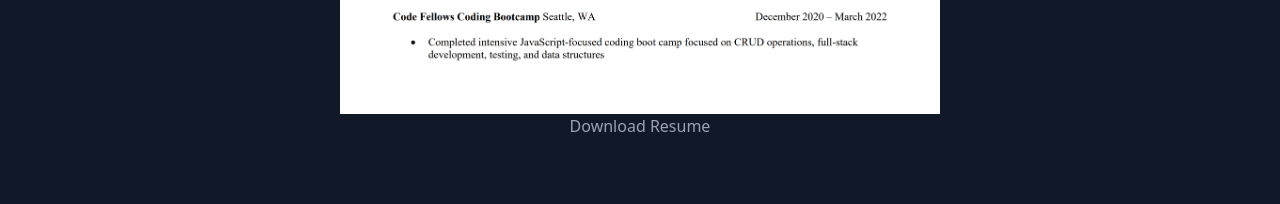
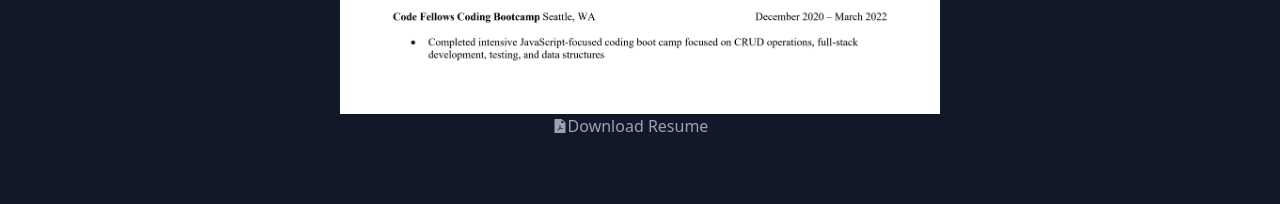
Before and after one commit to jamiguel23/my-portfolio, a React (Create React App) app: page / in a window 1280 px wide. Shown: the part 3524-3728 px from the top of the page. Built offline with nearby package versions, Linux system fonts and the light colour scheme.

Commit message:
added pdf icon

```diff
--- a/src/components/Skills.js
+++ b/src/components/Skills.js
@@ -1,6 +1,7 @@
 import { BadgeCheckIcon, ChipIcon } from "@heroicons/react/solid";
 import React from "react";
 import { skills } from "../data";
+import { AiFillFilePdf } from "react-icons/ai";
 
 export default function Skills() {
   return (
@@ -32,7 +33,7 @@ export default function Skills() {
 
         <div className="flex flex-col items-center">
 
-        <img
+          <img
             className="object-scale-down h-50 w-100"
             alt="hero"
             src="./resume.png"
@@ -40,7 +41,11 @@ export default function Skills() {
             height="800"
           />
 
-          <a href="./Matt_Miguel.pdf" download="">Download Resume</a>
+          <div className="flex flex-wrap mr-5 hover:text-white items-center">
+            <AiFillFilePdf />
+            <a href="./Matt_Miguel.pdf" download=""> Download Resume</a>
+
+          </div>
         </div>
       </div>
     </section>
```
